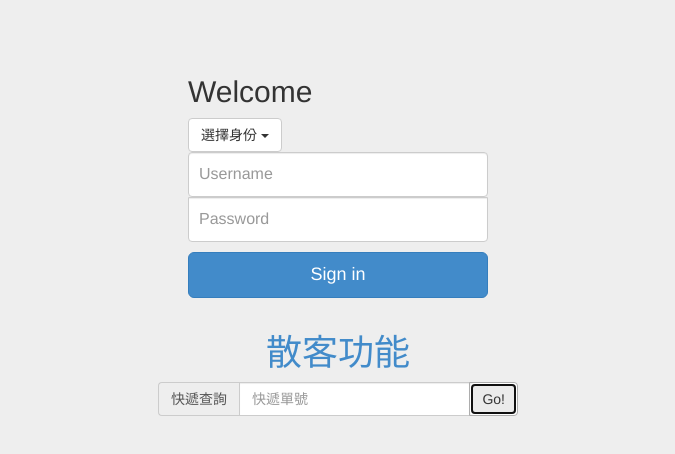
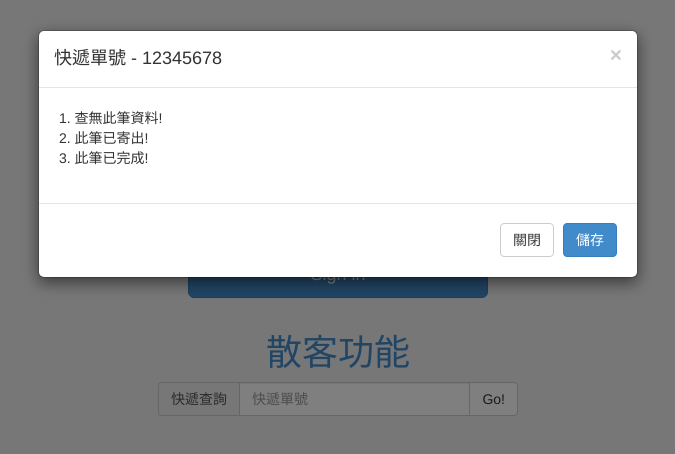
Before and after one commit to JiamingWu/DemoWeb, a plain HTML site: page demo/index.html in a window 1280 px wide. Both pictures are taken after a click on the button "Go!". Shown: the whole page, without its empty margins (302-977 px from the left). Drawn offline with Linux system fonts and the light colour scheme.

Commit message:
index.html

```diff
--- a/demo/index.html
+++ b/demo/index.html
@@ -63,7 +63,7 @@
 					<span class="input-group-addon">快遞查詢</span> <input type="text"
 						class="form-control" placeholder="快遞單號"> <span
 						class="input-group-btn">
-						<button class="btn btn-default" type="button">Go!</button>
+						<button class="btn btn-default" type="button" data-toggle="modal" data-target="#myModal">Go!</button>
 					</span>
 				</div>
 			</div>
@@ -71,5 +71,26 @@
 		</div>
 	</div> <!-- /container -->
 
+    <!-- Modal -->
+<div class="modal fade" id="myModal" tabindex="-1" role="dialog" aria-labelledby="myModalLabel" aria-hidden="true">
+  <div class="modal-dialog">
+    <div class="modal-content">
+      <div class="modal-header">
+        <button type="button" class="close" data-dismiss="modal" aria-hidden="true">&times;</button>
+        <h4 class="modal-title" id="myModalLabel">快遞單號 - 12345678</h4>
+      </div>
+      <div class="modal-body">
+        1. 查無此筆資料!<br/>
+        2. 此筆已寄出!<br/>
+        3. 此筆已完成!<br/>
+      </div>
+      <div class="modal-footer">
+        <button type="button" class="btn btn-default" data-dismiss="modal">關閉</button>
+        <button type="button" class="btn btn-primary" data-dismiss="modal">儲存</button>
+      </div>
+    </div>
+  </div>
+</div>
+
   </body>
 </html>
```
